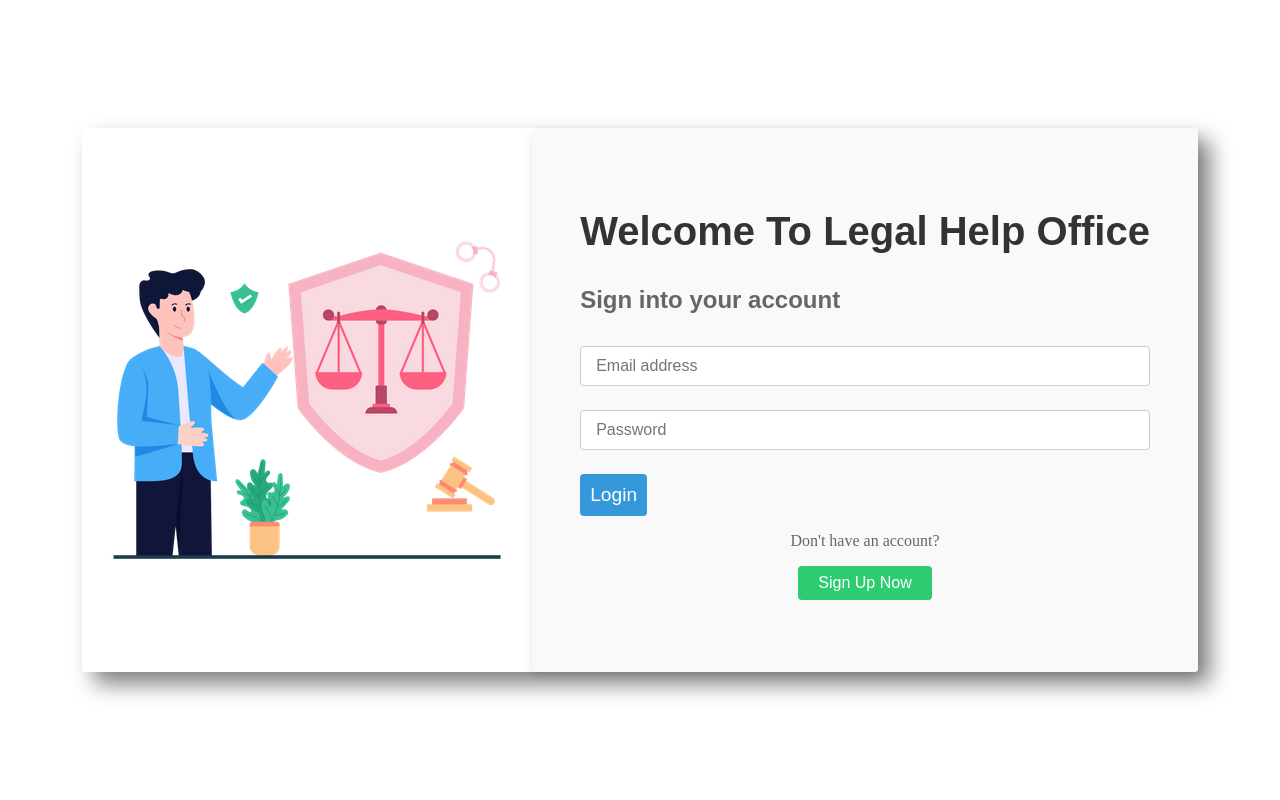
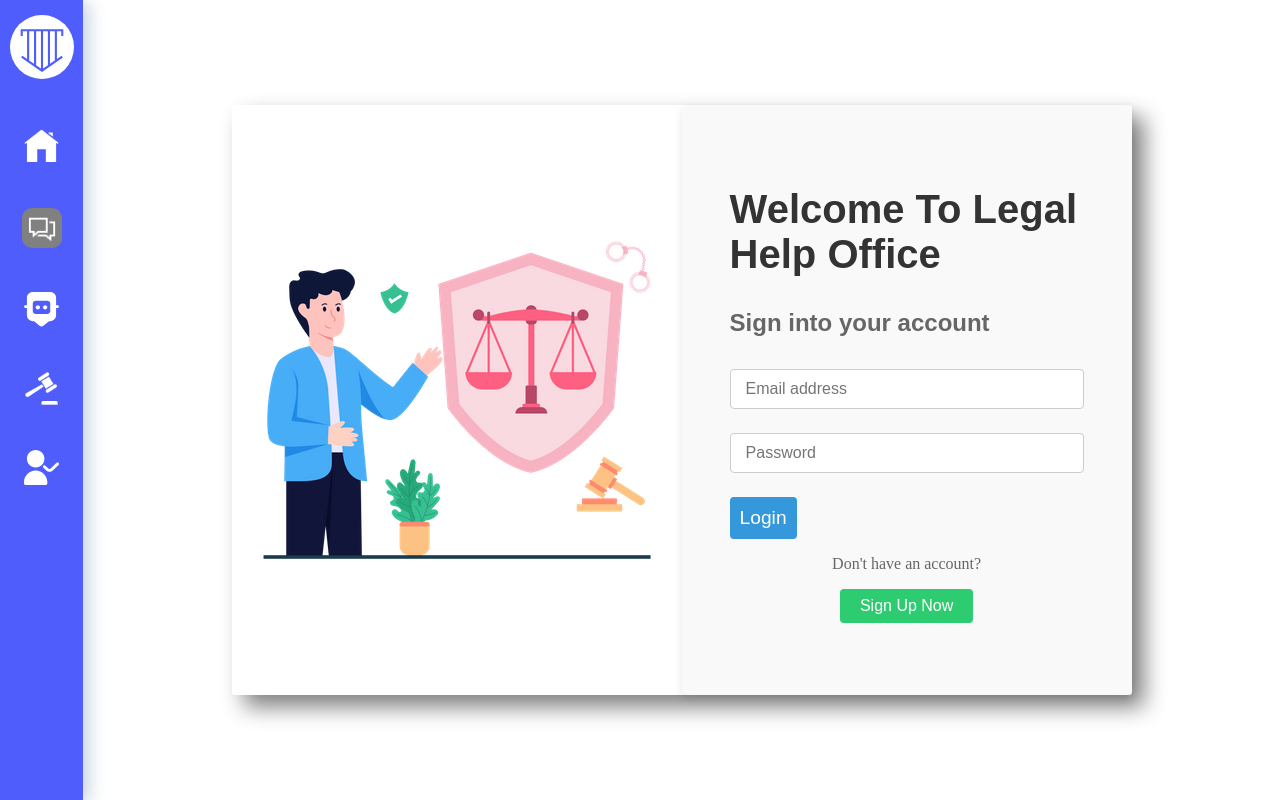
Before and after one commit to devasyarajguru/Legal-Justice-NIH-Hackathon-, a React (Vite) app: page /login in a window 1280 px wide. Built offline with nearby package versions, Linux system fonts and the light colour scheme.

Commit message:
style: Centering the login form

```diff
--- a/src/CSS/Login.css
+++ b/src/CSS/Login.css
@@ -1,28 +1,23 @@
-.login-container
-{
+.login-container {
     display: flex;
     justify-content: center;
     align-items: center;
-  width: 100vw;
-  height: 100vh;
+    min-height: 100vh;
+    padding: 1rem;
   }
 
   .form-section {
-  display: flex;
-  justify-content: center;
-  align-items: center;
-  height: 100vh;
-  padding: 0 1rem;
+    width: 100%;
   }
 
   .container {
-  max-width: 100%;
+    width: 100%;
+    max-width: 900px;
   }
 
 .row {
   display: flex;
   width: 100%;
-  max-width: 1200px;
   background-color: white;
   border-radius: 3px;
   box-shadow: 12px 12px 22px grey;
@@ -35,7 +30,6 @@
   justify-content: center;
 }
 
-/* Container for the right side content */
 .col-right {
     padding: 3rem;
     background-color: #f9f9f9;
@@ -84,7 +78,6 @@
     box-shadow: 0px 0px 5px rgba(52, 152, 219, 0.5);
 }
 
-/* Button styling */
 .btn {
     background-color: #3498db;
     border: none;
@@ -113,7 +106,6 @@
     margin-bottom: 1rem;
 }
 
-/* Signup button */
 .signup-container .signup-button {
     background-color: #2ecc71;
     color: white;
```
Lines whose indentation alone changed are shown as unchanged.
